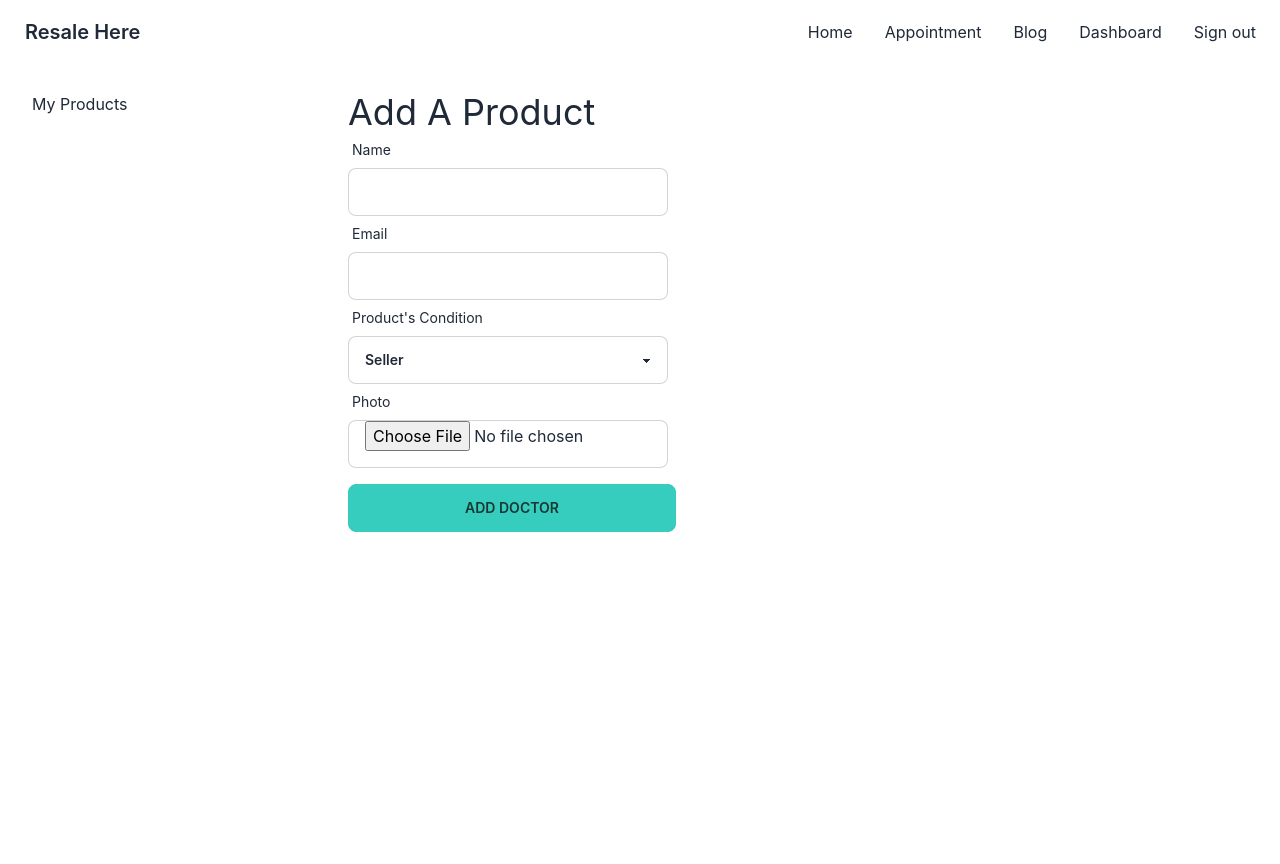
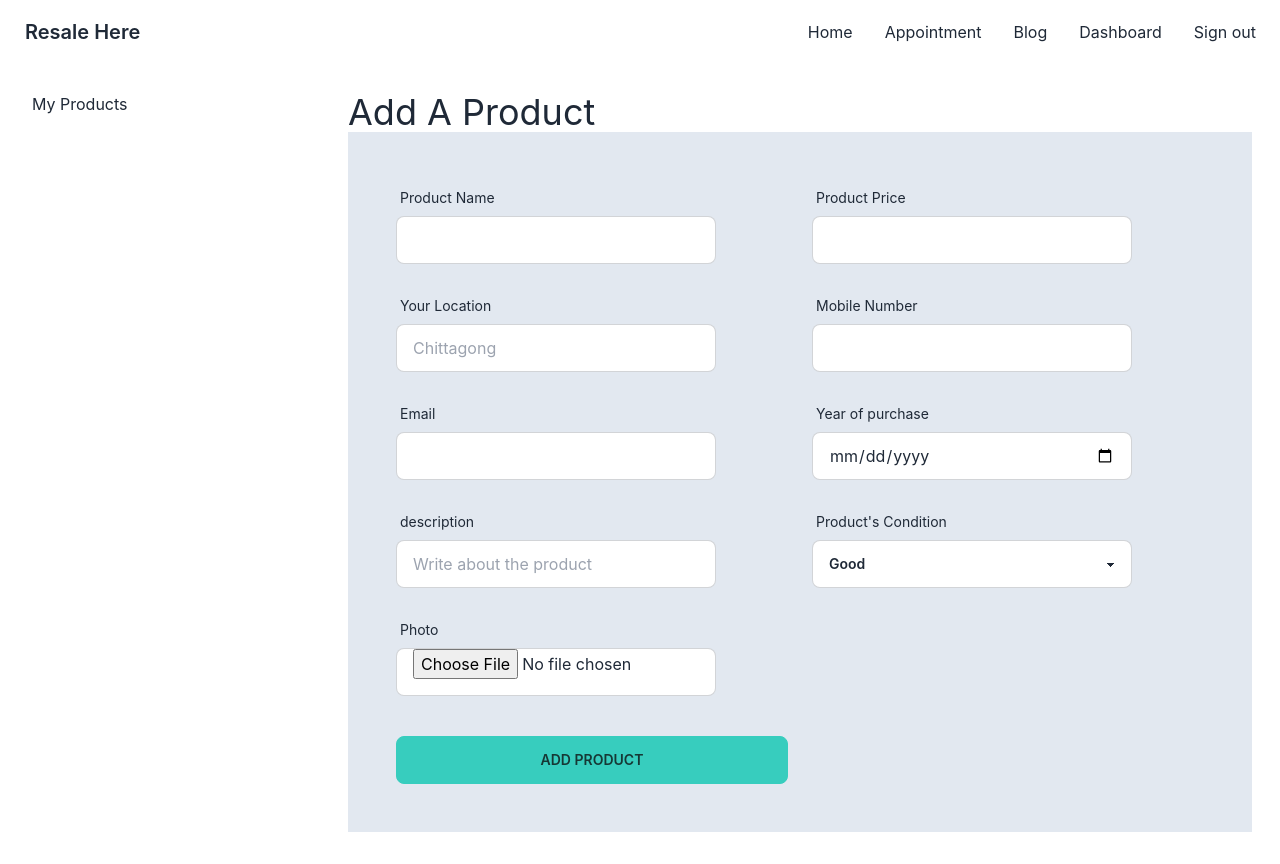
Before and after one commit to GreenerAsraf/resale-here, a React (Create React App) app: page /dashboard/addProducts in a window 1280 px wide. Built offline with nearby package versions, Linux system fonts and the light colour scheme; no server answers; sample sign-in values are in the browser's storage.

Commit message:
add product

```diff
--- a/src/Pages/Dashboard/AddProduct/AddProduct.js
+++ b/src/Pages/Dashboard/AddProduct/AddProduct.js
@@ -9,7 +9,7 @@ const AddProduct = () => {
     // const imageHostKey ='733ccff8b2166f98b7716e88c8d0bc09';
     const imageHostKey =process.env.REACT_APP_IMGBB_KEY;
 
-    console.log(imageHostKey);
+    // console.log(imageHostKey);
 
     const handleAddProduct = data => {
         console.log(data);
@@ -30,8 +30,17 @@ const AddProduct = () => {
                 const product = {
                     name: data.name,
                     email: data.email,
-                    // specialty: data.specialty,
-                    image: imgData.data.url
+                    image: imgData.data.url,
+                    price:data.price,
+                    condition: data.codition,
+                    location:data.location,
+                    phone: data.phone,
+                    description: data.description,
+                    purchase: data.purchase
+
+
+
+
                 }
 
                 // save doctor information to the database
@@ -47,22 +56,45 @@ const AddProduct = () => {
                 .then(result =>{
                     console.log(result);
                     toast.success(`${data.name} is added successfully`);
-                    navigate('/dashboard/myproducts')
+                    // navigate('/dashboard/myproducts')
                 })
             }
         })
 
     }
     return (
-        <div className='w-96 p-7'>
+        <div className='w-full p-7'>
         <h2 className="text-4xl">Add A Product</h2>
-        <form onSubmit={handleSubmit(handleAddProduct)}>
+        <form className='grid grid-cols-2 gap-6 w-full bg-slate-200  p-12' onSubmit={handleSubmit(handleAddProduct)}>
             <div className="form-control w-full max-w-xs">
-                <label className="label"> <span className="label-text">Name</span></label>
+                <label className="label"> <span className="label-text">Product Name</span></label>
                 <input type="text" {...register("name", {
                     required: "Name is Required"
                 })} className="input input-bordered w-full max-w-xs" />
                 {errors.name && <p className='text-red-500'>{errors.name.message}</p>}
+            </div>
+            <div className="form-control w-full max-w-xs">
+                <label className="label"> <span className="label-text">Product Price</span></label>
+                <input type="text" {...register("price", {
+                    required: "Price is Required"
+                })} className="input input-bordered w-full max-w-xs" />
+                {errors.price && <p className='text-red-500'>{errors.price.message}</p>}
+            </div>
+            <div className="form-control w-full max-w-xs">
+                <label className="label"> <span className="label-text">Your Location</span></label>
+                <input type="text" {...register("location", {
+                    required: "Location is Required",
+
+                })}  placeholder ="Chittagong" className="input input-bordered w-full max-w-xs" />
+                {errors.price && <p className='text-red-500'>{errors.price.message}</p>}
+            </div>
+            <div className="form-control w-full max-w-xs">
+                <label className="label"> <span className="label-text">Mobile Number</span></label>
+                <input type="tel" {...register("phone", {
+                    required: "Phone is Required",
+                    placeholder:"Write your mobile number"
+                })} className="input input-bordered w-full max-w-xs" />
+                {errors.phone && <p className='text-red-500'>{errors.phone.message}</p>}
             </div>
             <div className="form-control w-full max-w-xs">
                 <label className="label"> <span className="label-text">Email</span></label>
@@ -72,15 +104,33 @@ const AddProduct = () => {
                 {errors.email && <p className='text-red-500'>{errors.email.message}</p>}
             </div>
             <div className="form-control w-full max-w-xs">
+                <label className="label"> <span className="label-text">Year of purchase</span></label>
+                <input type="date" {...register("purchase", {
+                    required: true
+                })} className="input input-bordered w-full max-w-xs" />
+                {errors.purchase && <p className='text-red-500'>{errors.purchase.message}</p>}
+            </div>
+            <div className="form-control w-full max-w-xs">
+                <label className="label"> <span className="label-text">description</span></label>
+                <input type="text" {...register("description", {
+                    required: true
+                })} placeholder ='Write about the product' className="input input-bordered w-full max-w-xs" />
+                {errors.description && <p className='text-red-500'>{errors.description.message}</p>}
+            </div>
+
+            <div className="form-control w-full max-w-xs">
                 <label className="label"> <span className="label-text">Product's Condition</span></label>
                 <select
-                {...register('role')}
+                {...register('codition')}
                 className="select input-bordered w-full max-w-xs">
-                    <option value="seller">
-                        Seller
+                    <option value="good">
+                        Good
                     </option>
-                    <option value="buyer">
-                        Buyer
+                    <option value="excellent">
+                    Excellent
+                    </option>
+                    <option value="fair">
+                        Fair
                     </option>
                 </select>
             </div>
@@ -92,7 +142,8 @@ const AddProduct = () => {
                 })} className="input input-bordered w-full max-w-xs" />
                 {errors.img && <p className='text-red-500'>{errors.img.message}</p>}
             </div>
-            <input className='btn btn-accent w-full mt-4' value="Add Doctor" type="submit" />
+            <br />
+            <input className='btn btn-accent w-full mt-4' value="Add Product" type="submit" />
         </form>
     </div>
     );
```
